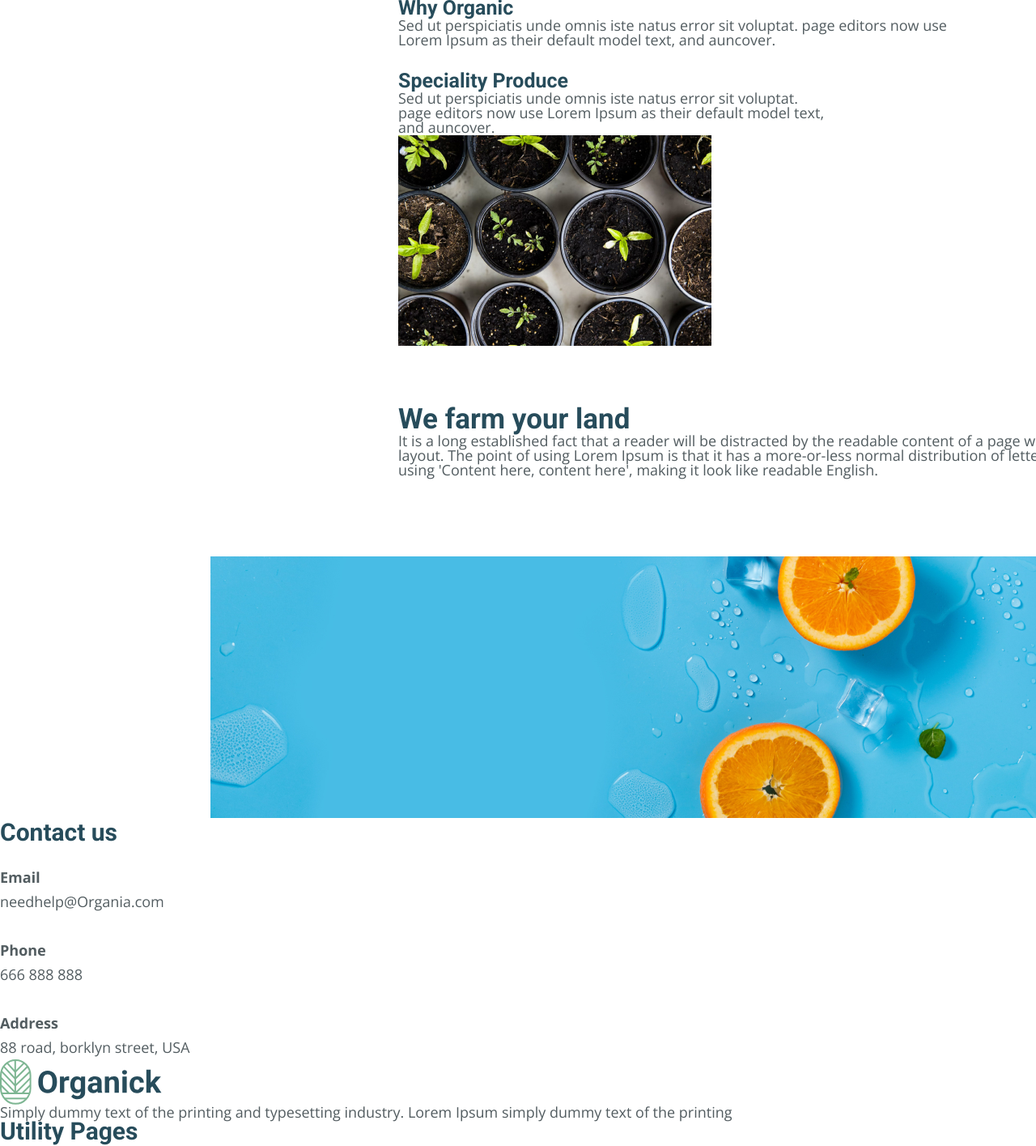
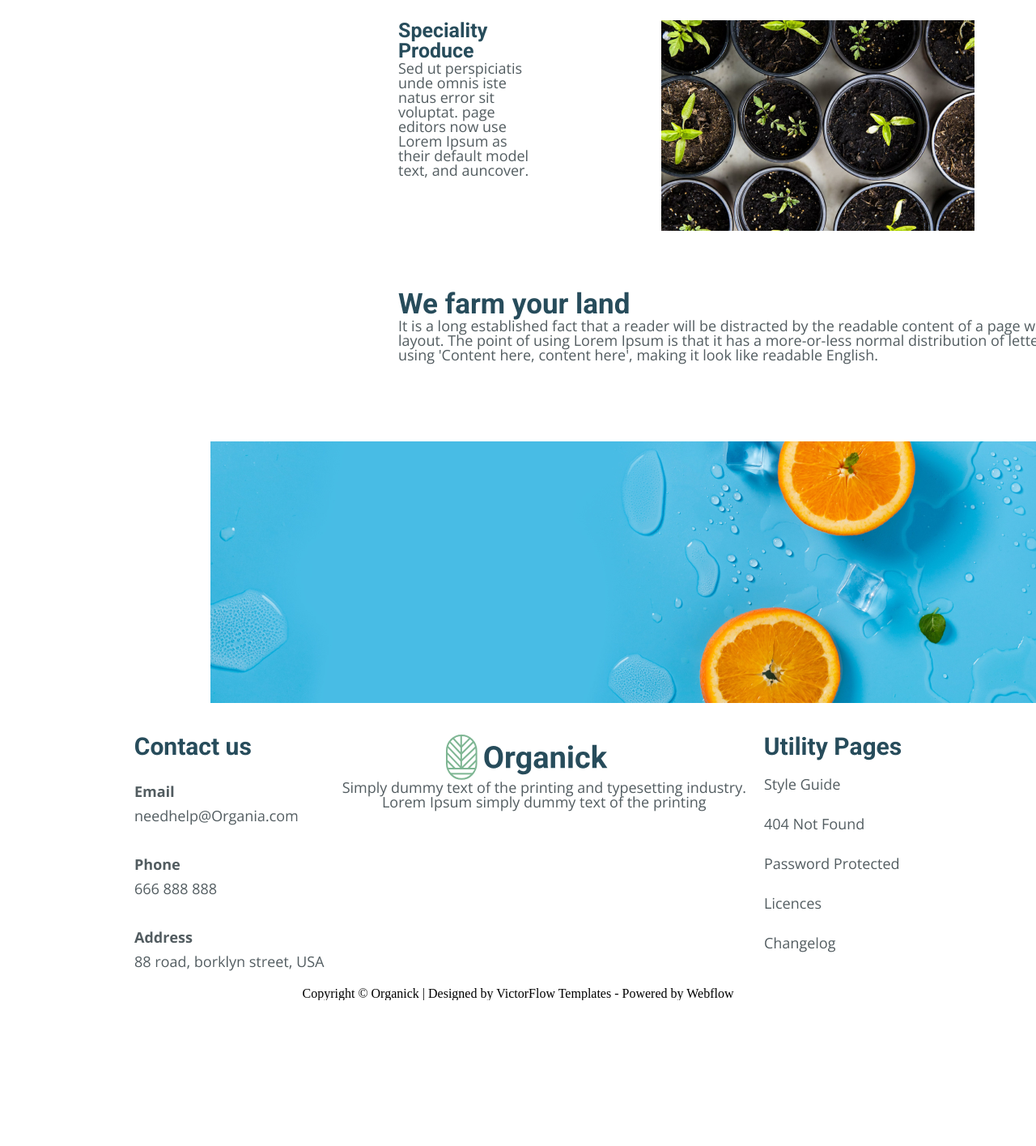
Before and after one commit to nuc1ni/task5, a plain HTML site: page index.html in a window 1280 px wide. Shown: the part 2174-3589 px from the top of the page at 81% size. After the commit the page ends 3409 px from the top, so only its background shows below. Drawn offline with nearby package versions, Linux system fonts and the light colour scheme.

Commit message:
add copyright

```diff
--- a/index.html
+++ b/index.html
@@ -120,6 +120,9 @@
 
 
         </div>
+        <div class="Copyright">
+            <p>Copyright © Organick | Designed by VictorFlow Templates - Powered by Webflow</p>
+        </div>
     </footer>
 
 </body>
--- a/style.css
+++ b/style.css
@@ -69,7 +69,7 @@
     width: 936px;
 }
 .container-b-item {
-    display: inline-block;
+    display: flex;
     width: 936px;
     gap: 20px;
     margin-top: 70px;
@@ -82,11 +82,13 @@
 }
 .right-wraper {
     display: inline-block;
-    margin-left: 232px;
+    margin-left: 30px;
+    width: 379px;
 }
 
 .container-c-item {
-    display: inline-block;
+    display: flex;
+    width: 936px;
     margin-top: 28px;
 }
 .title-right-wraper {
@@ -128,7 +130,7 @@
 }
 .right-wraper-c {
     width: 379px;
-    margin-left: 232px;
+    margin-left: 150px;
 }
 .content-d-item {
     display: inline-block;
@@ -156,8 +158,10 @@
 
 }
 .footer-container {
-    display: inline-block;
+    display: flex;
     width: 1404;
+    justify-content: center;
+    margin-top: 35.36px;
 }
 .title-contact {
     color: #274C5B;
@@ -168,11 +172,16 @@
 .contact-image {
     margin-top: 33px;
 }
-.about {
+.About {
+
+    display: inline-block;
+    text-align: center;
     width: 543px;
 }
 .footer-logo {
-    vertical-align: middle;
+    display: flex;
+    margin-left: 150px;
+
 }
 .footer-paragraph {
     color: #525C60;
@@ -190,3 +199,8 @@
 .Utility-image {
     margin-top: 24px;
 }
+.Copyright {
+    display: flex;
+    justify-content: center;
+    margin-top: 17px;
+}
```
Also changed, not shown: reset.css (line endings or trailing spaces).
